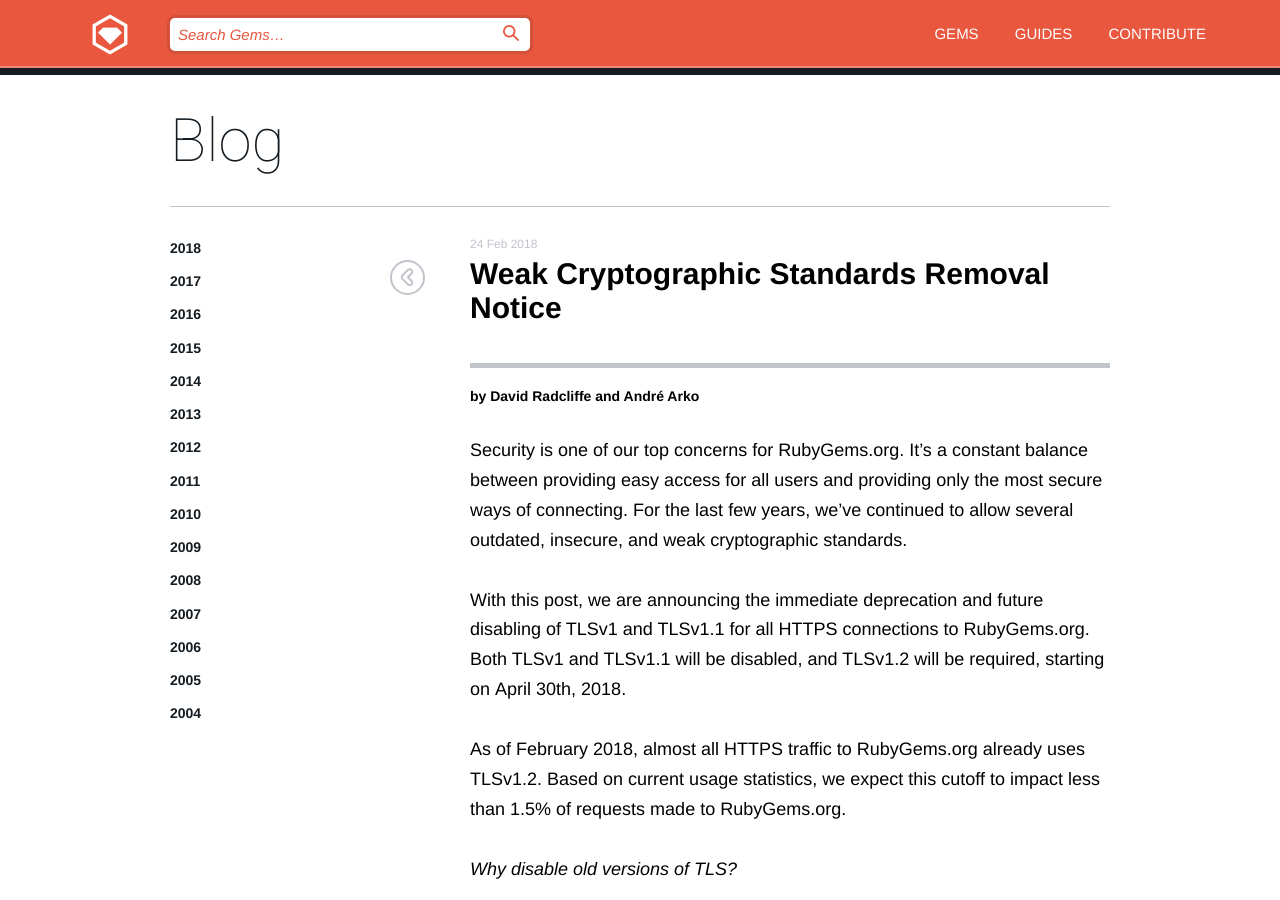
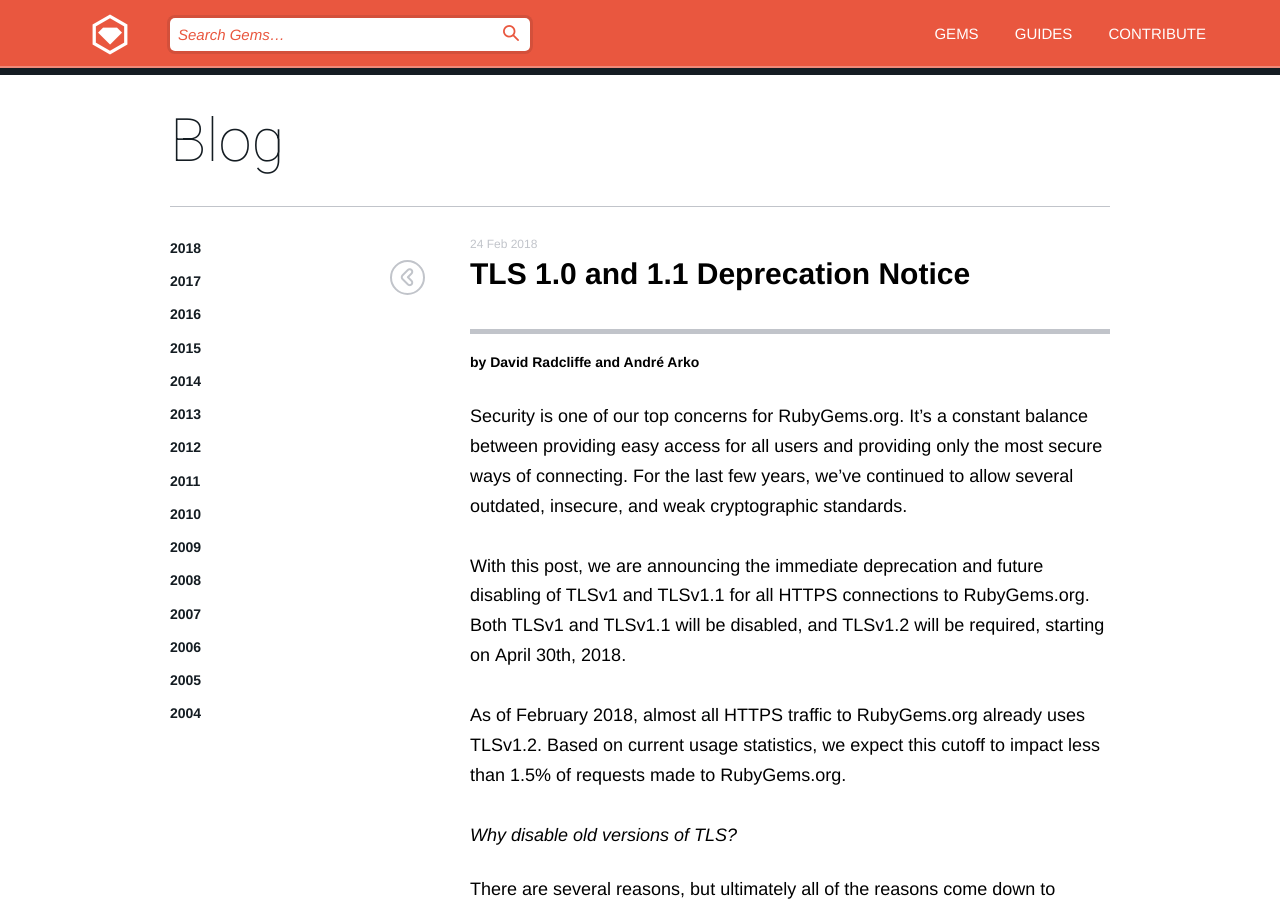
Before and after one commit to rubygems/rubygems.github.io, a Jekyll site: the page built from _posts/2018-02-24-tls-10-and-11-deprecation-notice.md, in a window 1280 px wide and 900 px high. Built offline with Jekyll 4.4.1, drawn with Linux system fonts in a browser that asks for light colours; comment, search, counter and statistics services are not loaded.

Commit message:
Rename post to be slightly more direct

```diff
--- a/_posts/2018-02-24-weak-cryptographic-standards-removal-notice.md
+++ b/_posts/2018-02-24-tls-10-and-11-deprecation-notice.md
@@ -1,5 +1,5 @@
 ---
-title: Weak Cryptographic Standards Removal Notice
+title: TLS 1.0 and 1.1 Deprecation Notice
 layout: post
 author: David Radcliffe and André Arko
 author_email: radcliffe.david@gmail.com
```
